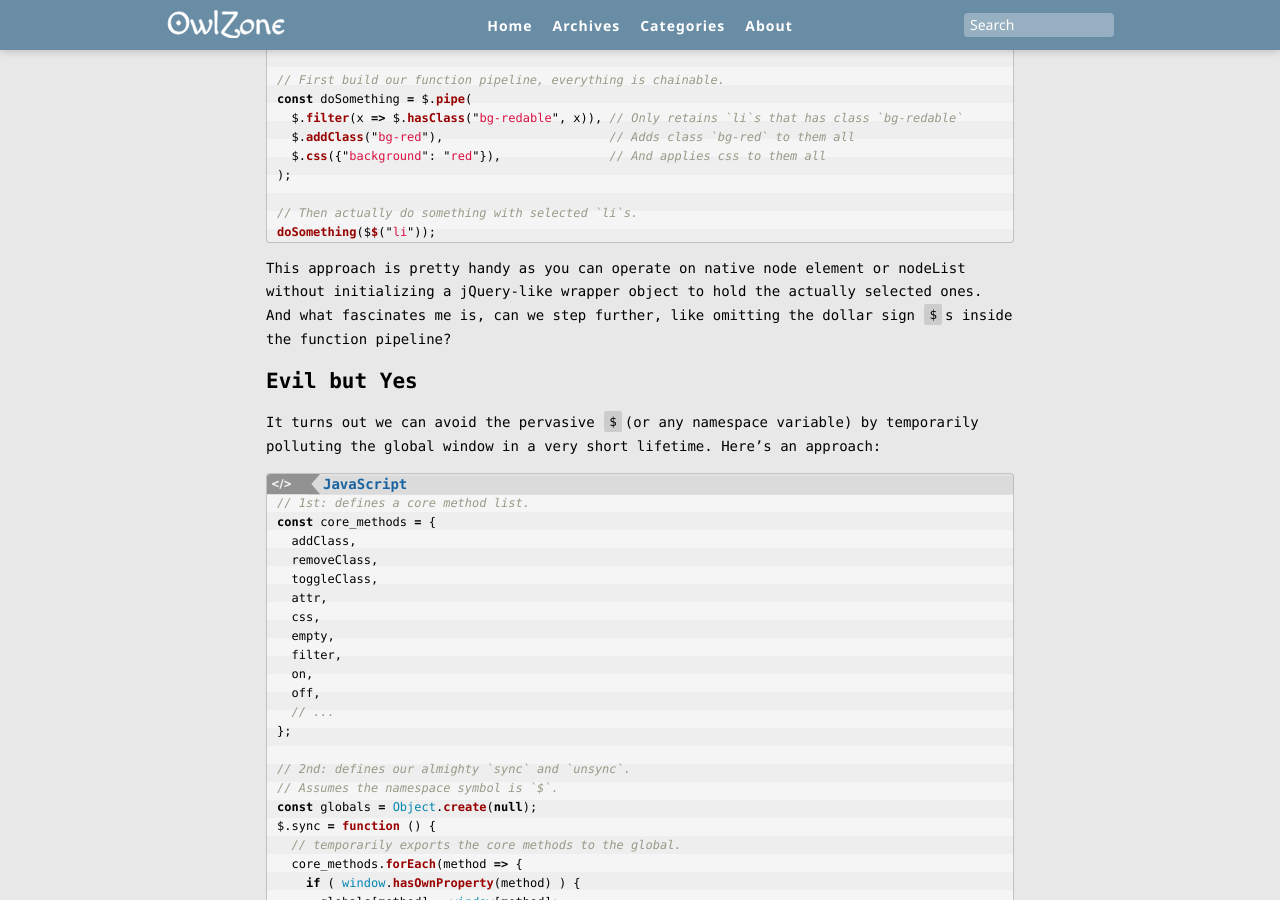
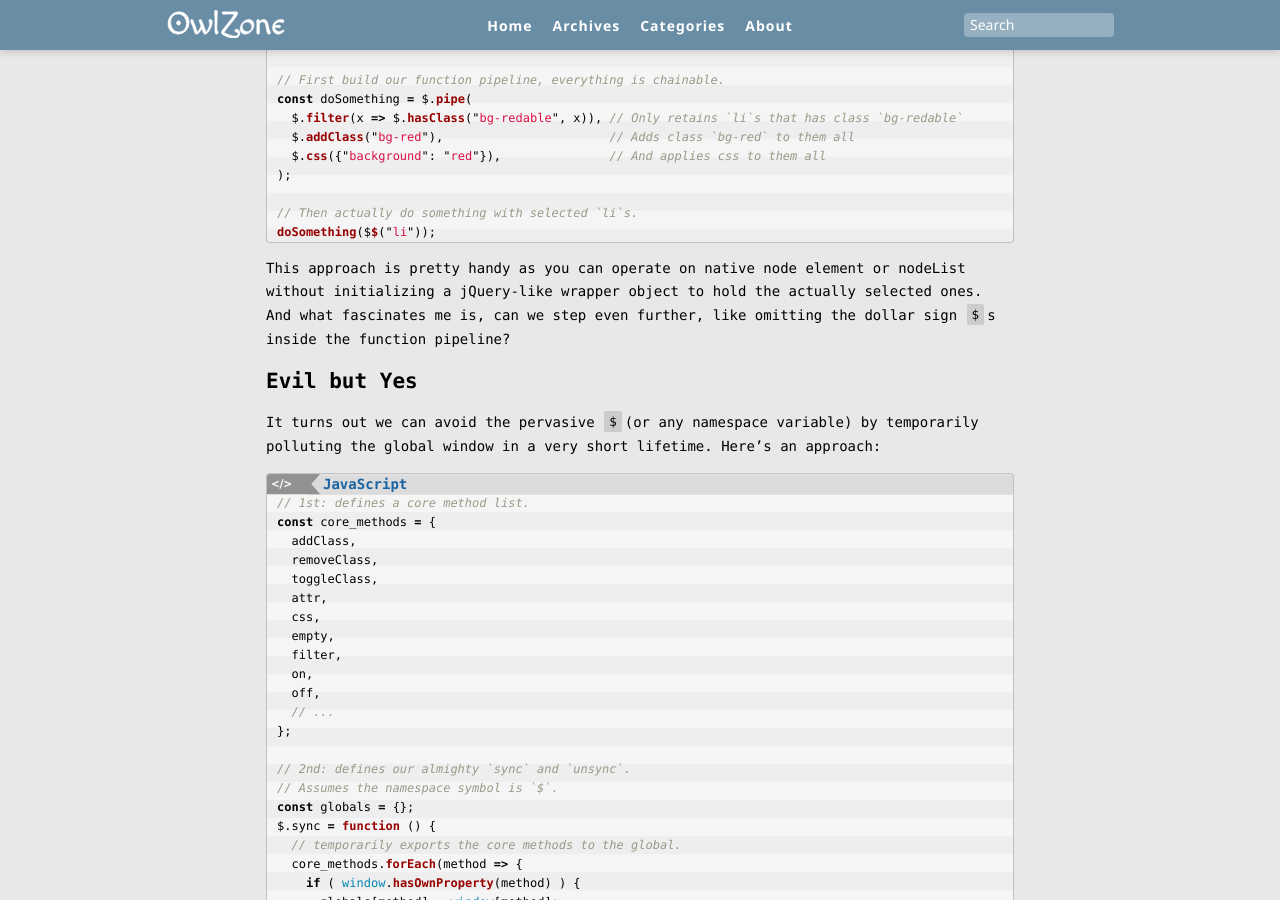
Before and after one commit to mapkts/owlzone, a Jekyll site: the page built from _posts/2020-05-23-a-thought-on-shortening-function-calls.md, in a window 1280 px wide and 900 px high, scrolled down 988 px. Built offline with Jekyll 4.4.1, drawn with Linux system fonts in a browser that asks for light colours.

Commit message:
Update post

````diff
--- a/_posts/2020-05-23-a-thought-on-shortening-function-calls.md
+++ b/_posts/2020-05-23-a-thought-on-shortening-function-calls.md
@@ -31,7 +31,7 @@ const doSomething = $.pipe(
 doSomething($$("li"));
 ```
 
-This approach is pretty handy as you can operate on native node element or nodeList without initializing a jQuery-like wrapper object to hold the actually selected ones. And what fascinates me is, can we step further, like omitting the dollar sign `$`s inside the function pipeline?
+This approach is pretty handy as you can operate on native node element or nodeList without initializing a jQuery-like wrapper object to hold the actually selected ones. And what fascinates me is, can we step even further, like omitting the dollar sign `$`s inside the function pipeline?
 
 ## Evil but Yes
 It turns out we can avoid the pervasive `$`(or any namespace variable) by temporarily polluting the global window
@@ -54,7 +54,7 @@ const core_methods = {
 
 // 2nd: defines our almighty `sync` and `unsync`.
 // Assumes the namespace symbol is `$`.
-const globals = Object.create(null);
+const globals = {};
 $.sync = function () {
   // temporarily exports the core methods to the global.
   core_methods.forEach(method => {
````
